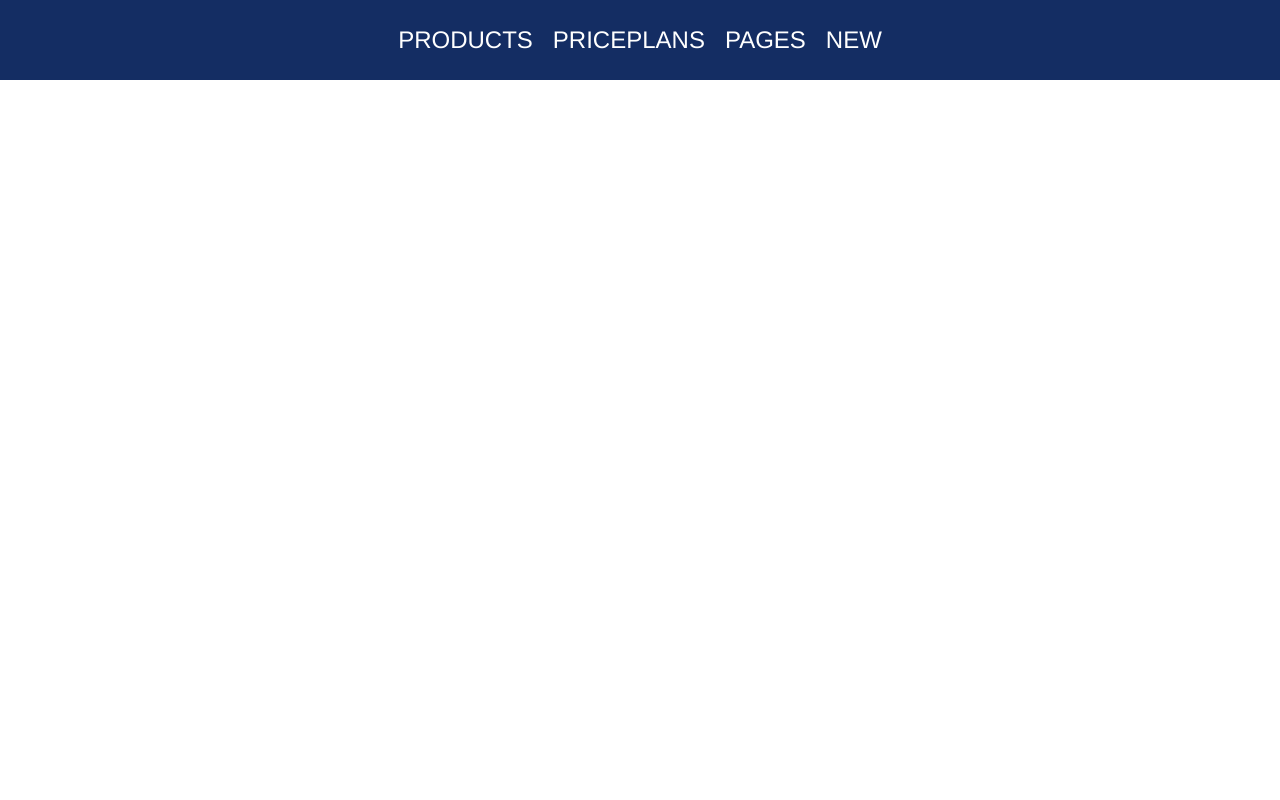
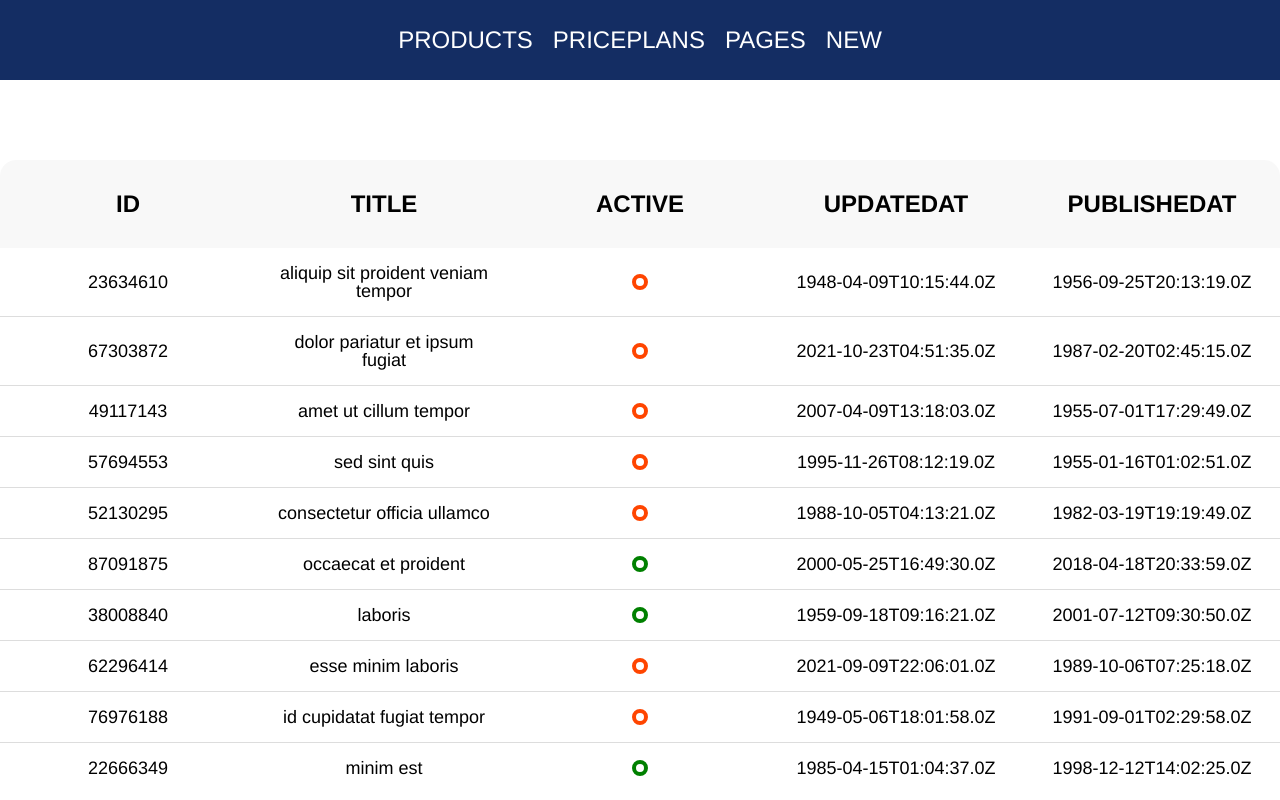
Before and after one commit to kenobeee/universal-table, a React app: page /pages in a window 1280 px wide. Built offline with nearby package versions, Linux system fonts and the light colour scheme.

Commit message:
feat(table): organized new table component

```diff
--- /dev/null
+++ b/src/components/common/table-new/Table.tsx
@@ -0,0 +1,77 @@
+import React, {ReactNode} from 'react';
+import styled from 'styled-components';
+import {CommonTableData} from '@components/routes/pages/Pages';
+
+type ITableP = {
+    data:CommonTableData,
+    children:ReactNode
+};
+
+const Header = styled.div`
+  border-radius: 1em 1em 0 0;
+
+  width: 100%;
+
+  background-color: rgba(246, 246, 246, 0.7);
+`;
+
+const Body = styled.div`
+  width: 100%;
+`;
+
+export const Row = styled.div`
+  display: flex;
+  align-items: center;
+
+  border-bottom: 1px solid rgba(171, 171, 171, 0.4);
+
+  width: 100%;
+
+  &:last-child {
+    border-bottom: none;
+  }
+`;
+
+export const CellStyled = styled.div`
+  display: flex;
+  justify-content: center;
+  align-items: center;
+  flex: 1 1 0;
+
+  height: 100%;
+
+  text-align: center;
+  text-overflow: ellipsis
+`;
+
+const HeaderCell = styled(CellStyled)`
+  padding: 2rem 1rem;
+`;
+
+const HeaderCellText = styled.span`
+  font-size: 24px;
+  font-weight: 600;
+  text-transform: uppercase;
+`;
+
+export const Table = (props:ITableP) => {
+    const {data, children} = props;
+
+    return (
+        <>
+            <Header>
+                <Row>
+                    {Object.keys(data[0]).map((key, i) =>
+                        <HeaderCell key={i}>
+                            <HeaderCellText>
+                                {key}
+                            </HeaderCellText>
+                        </HeaderCell>)}
+                </Row>
+            </Header>
+            <Body>
+                {children}
+            </Body>
+        </>
+    );
+};
--- /dev/null
+++ b/src/components/common/table-new/index.ts
@@ -0,0 +1,3 @@
+export {Table} from './Table';
+export {Row} from './Table';
+export {Cell} from './parts';
--- /dev/null
+++ b/src/components/common/table-new/parts/cell/Cell.tsx
@@ -0,0 +1,55 @@
+import styled from 'styled-components';
+import React from 'react';
+import {CellStyled} from '../../Table';
+
+const BodyCell = styled(CellStyled)`
+  padding: 1rem;
+`;
+
+const StatusCircle = styled.span<{isActive:boolean}>`
+  width: 1rem;
+  height: 1rem;
+
+  border-radius: 100%;
+  border-width: .3rem;
+  border-style: solid;
+  border-color: ${props => props.isActive ? 'green' : 'orangered'};
+`;
+
+const BodyCellText = styled.span`
+  font-size: 18px;
+  font-weight: 500;
+`;
+
+const EditBtn = styled.span`
+  display: flex;
+  justify-content: center;
+  align-items: center;
+
+  padding: 6px 10px;
+
+  background-color: #d7d7d7;
+  border-radius: 4px;
+
+  color: #fff;
+
+  cursor: pointer;
+`;
+
+type CellP = {
+    value:any
+};
+
+export const Cell = (props:CellP) => {
+    const {value} = props;
+
+    const render = () => {
+        switch (typeof value) {
+            case 'boolean': return <StatusCircle isActive={value}/>;
+            case 'object': return value ? JSON.stringify(value) : '';
+            default: return <BodyCellText>{value}</BodyCellText>;
+        }
+    };
+
+    return <BodyCell>{render()}</BodyCell>;
+};
--- /dev/null
+++ b/src/components/common/table-new/parts/cell/index.ts
@@ -0,0 +1 @@
+export {Cell} from './Cell';
--- /dev/null
+++ b/src/components/common/table-new/parts/index.ts
@@ -0,0 +1 @@
+export {Cell} from './cell';
--- a/src/components/routes/ContentWrapper.tsx
+++ b/src/components/routes/ContentWrapper.tsx
@@ -3,6 +3,7 @@ import styled from 'styled-components';
 import {Navigate, Route, Routes} from 'react-router-dom';
 
 import {Preview} from '@components/routes/preview';
+import {Pages} from './pages';
 
 import {TableType} from '@store/type';
 
@@ -18,6 +19,7 @@ export const ContentWrapper = () => (
         <Routes>
             <Route path='/' element={<Navigate to={`/preview/${TableType.products}`} />} />
             <Route path='/preview/:tableType' element={<Preview />} />
+            <Route path={'/pages'} element={<Pages/>}/>
         </Routes>
     </Wrapper>
 );
--- /dev/null
+++ b/src/components/routes/pages/Pages.tsx
@@ -0,0 +1,47 @@
+import React, {useEffect, useState} from 'react';
+import {Table, Row, Cell} from '@components/common/table-new';
+
+interface ICommonTable {
+    id:number,
+    active:boolean
+}
+
+interface IPageTable extends ICommonTable {
+    title:string
+    updatedAt:Date,
+    publishedAt:Date
+}
+
+interface IPricePlansTable extends ICommonTable {
+    description:string,
+    createdAt:Date,
+    removedAt:Date
+}
+
+interface IProductsTable extends ICommonTable {
+    name:string,
+    options:{
+        size:string,
+        amount:number
+    },
+    createdAt:Date,
+}
+
+export type CommonTableData<T = IPageTable & IPricePlansTable & IProductsTable> = Partial<T>[];
+
+export const Pages = () => {
+    const [table, setTable] = useState<null | IPageTable[]>();
+
+    useEffect(() => {
+        if (!table) setTable(require('/mock/pages.json'));
+    }, []);
+
+    return table
+        ? <Table data={table}>
+            {table.map((row) =>
+                <Row key={row.id}>
+                    {Object.values(row).map((cell, i) =>
+                        <Cell key={i} value={cell}/>)}
+                </Row>)}</Table>
+        : <></>;
+};
--- /dev/null
+++ b/src/components/routes/pages/index.ts
@@ -0,0 +1 @@
+export {Pages} from './Pages';
```
